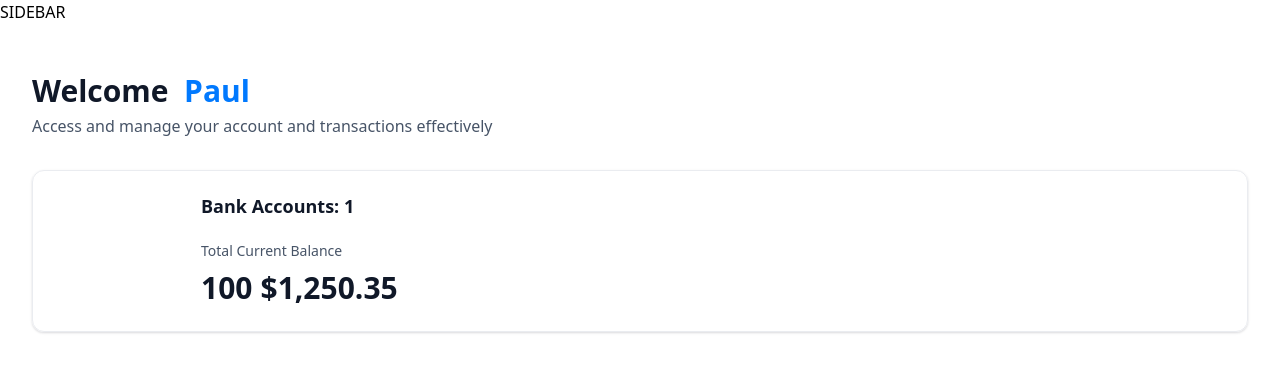
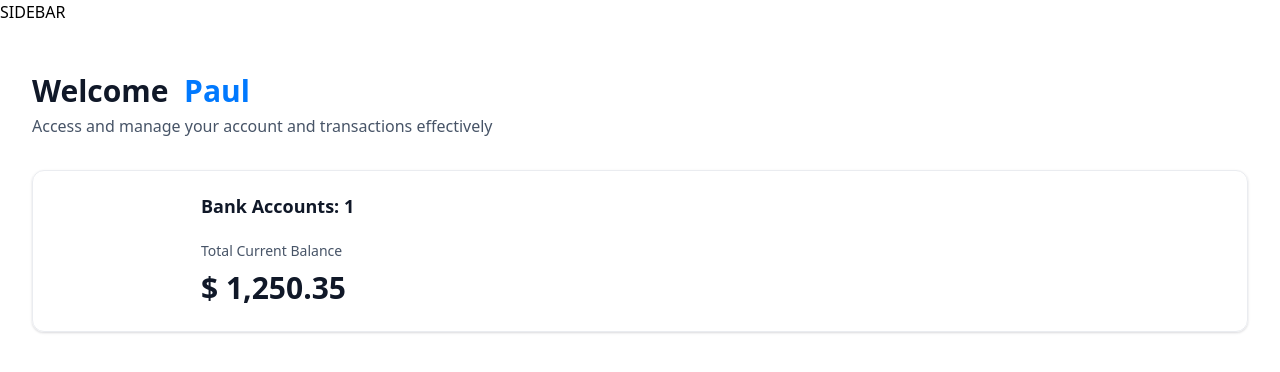
Before and after one commit to Ol-create/banking-app, a Next.js app: page / in a window 1280 px wide. Shown: the top 372 px of the page. Built offline with nearby package versions, Linux system fonts and the light colour scheme.

Commit message:
add aminatedCounter component

```diff
--- /dev/null
+++ b/components/AnimatedCounter.tsx
@@ -0,0 +1,19 @@
+"use-strict"
+
+import React from 'react'
+
+import CountUp from 'react-countup'
+
+const AnimatedCounter = ({amount}: {amount: number}) => {
+  return (
+    <div className='w-full'>
+     <CountUp
+      end={amount}
+      prefix="$ "
+      decimals={2}
+      decimal="."  />
+    </div>
+  )
+}
+
+export default AnimatedCounter
--- a/components/TotalBalanceBox.tsx
+++ b/components/TotalBalanceBox.tsx
@@ -2,6 +2,7 @@
 
 import React from 'react';
 
+import AnimatedCounter from './AnimatedCounter'
 import CountUp from 'react-countup';
 
 import { formatAmount } from '@/lib/utils';
@@ -21,10 +22,8 @@
                 Total Current Balance
             </p>
             <p className='total-balance-amount flex-center gap-2'>
-                <CountUp
-                  end={100}
-                  duration={5}/>
-                {formatAmount(totalCurrentBalance)}
+                <AnimatedCounter
+                 amount={totalCurrentBalance}/>
             </p>
           </div>
         </div>
```
